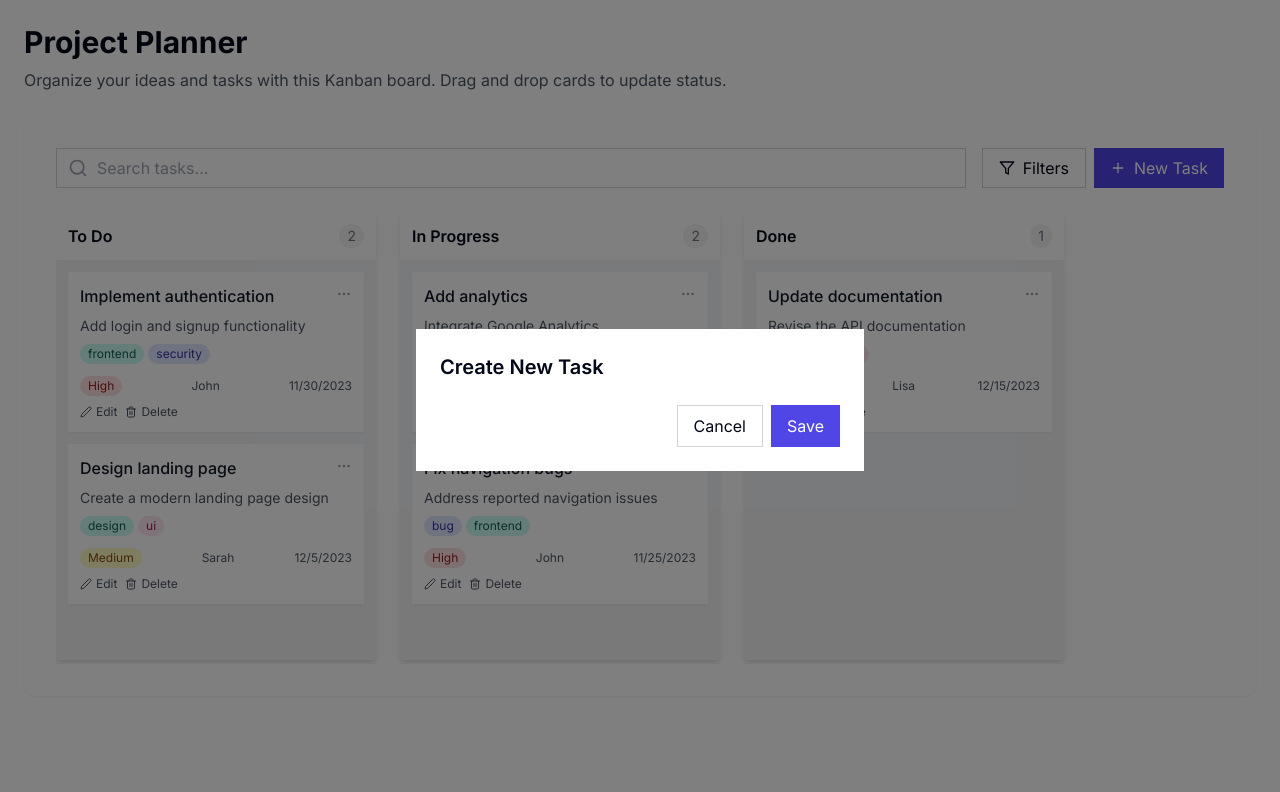
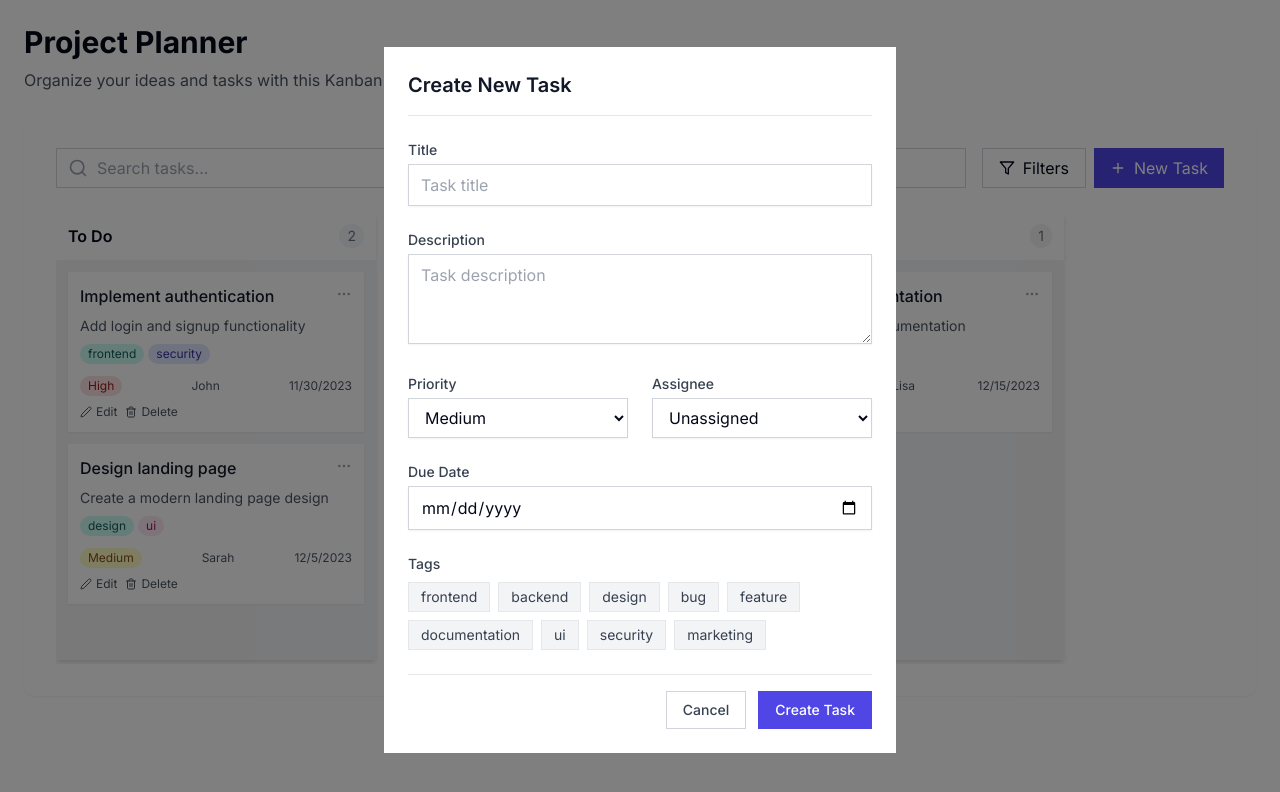
Before and after one commit to ShaikMoosa/Reflectly, a Next.js app: page /planner in a window 1280 px wide. Both pictures are taken after a click on the button "New Task". Shown: the top 792 px of the page. Built offline with nearby package versions, Linux system fonts and the light colour scheme.

Commit message:
Enhanced Create Task modal with Notion-style UI and improved UX

```diff
--- a/app/components/FixedKanbanBoard.tsx
+++ b/app/components/FixedKanbanBoard.tsx
@@ -127,6 +127,22 @@ const KanbanBoard: React.FC = () => {
     assignee: [] as string[],
     tags: [] as string[]
   });
+
+  // Form state for new/edit task
+  const [taskForm, setTaskForm] = useState({
+    id: '',
+    content: '',
+    description: '',
+    priority: 'medium' as 'low' | 'medium' | 'high',
+    assignee: '',
+    dueDate: '',
+    tags: [] as string[]
+  });
+
+  // Available assignees for dropdown
+  const assignees = ['John', 'Sarah', 'Mike', 'Lisa'];
+  // Available tags for selection
+  const availableTags = ['frontend', 'backend', 'design', 'bug', 'feature', 'documentation', 'ui', 'security', 'marketing'];
 
   // Handle drag end event
   const onDragEnd = (result: any) => {
@@ -293,8 +309,50 @@ const KanbanBoard: React.FC = () => {
   };
 
   const openTaskModal = (task: Task | null = null) => {
+    if (task) {
+      // Edit existing task
+      setTaskForm({
+        id: task.id,
+        content: task.content,
+        description: task.description || '',
+        priority: task.priority,
+        assignee: task.assignee || '',
+        dueDate: task.dueDate || '',
+        tags: [...task.tags]
+      });
+    } else {
+      // Create new task
+      setTaskForm({
+        id: `task-${Date.now()}`,
+        content: '',
+        description: '',
+        priority: 'medium',
+        assignee: '',
+        dueDate: '',
+        tags: []
+      });
+    }
     setCurrentTask(task);
     setShowModal(true);
+  };
+
+  const handleTagToggle = (tag: string) => {
+    if (taskForm.tags.includes(tag)) {
+      setTaskForm({
+        ...taskForm,
+        tags: taskForm.tags.filter(t => t !== tag)
+      });
+    } else {
+      setTaskForm({
+        ...taskForm,
+        tags: [...taskForm.tags, tag]
+      });
+    }
+  };
+
+  const handleFormSubmit = (e: React.FormEvent) => {
+    e.preventDefault();
+    handleSaveTask(taskForm);
   };
 
   const filteredData = getFilteredTasks();
@@ -436,40 +494,132 @@ const KanbanBoard: React.FC = () => {
         </div>
       </DragDropContext>
 
-      {/* Task modal */}
+      {/* Enhanced Notion-style Task modal */}
       {showModal && (
         <div className="fixed inset-0 bg-black bg-opacity-50 flex items-center justify-center z-50">
-          <div className="bg-white dark:bg-gray-800 rounded-lg p-6 w-full max-w-md">
-            <h2 className="text-xl font-semibold mb-4">
+          <div className="bg-white dark:bg-gray-800 rounded-lg p-6 w-full max-w-lg max-h-[90vh] overflow-y-auto">
+            <h2 className="text-xl font-semibold mb-6 text-gray-900 dark:text-white border-b pb-4 border-gray-200 dark:border-gray-700">
               {currentTask ? 'Edit Task' : 'Create New Task'}
             </h2>
-            <div className="flex justify-end space-x-2 mt-6">
+
+            <form onSubmit={handleFormSubmit} className="space-y-6">
+              {/* Title */}
+              <div>
+                <label className="block text-sm font-medium text-gray-700 dark:text-gray-300 mb-1">
+                  Title
+                </label>
+                <input
+                  type="text"
+                  value={taskForm.content}
+                  onChange={(e) => setTaskForm({...taskForm, content: e.target.value})}
+                  className="w-full px-3 py-2 bg-white dark:bg-gray-700 border border-gray-300 dark:border-gray-600 rounded-md shadow-sm focus:outline-none focus:ring-2 focus:ring-indigo-500 focus:border-indigo-500 dark:text-white"
+                  placeholder="Task title"
+                  required
+                />
+              </div>
+
+              {/* Description */}
+              <div>
+                <label className="block text-sm font-medium text-gray-700 dark:text-gray-300 mb-1">
+                  Description
+                </label>
+                <textarea
+                  value={taskForm.description}
+                  onChange={(e) => setTaskForm({...taskForm, description: e.target.value})}
+                  className="w-full px-3 py-2 bg-white dark:bg-gray-700 border border-gray-300 dark:border-gray-600 rounded-md shadow-sm focus:outline-none focus:ring-2 focus:ring-indigo-500 focus:border-indigo-500 dark:text-white"
+                  placeholder="Task description"
+                  rows={3}
+                />
+              </div>
+
+              <div className="grid grid-cols-1 md:grid-cols-2 gap-6">
+                {/* Priority */}
+                <div>
+                  <label className="block text-sm font-medium text-gray-700 dark:text-gray-300 mb-1">
+                    Priority
+                  </label>
+                  <select
+                    value={taskForm.priority}
+                    onChange={(e) => setTaskForm({...taskForm, priority: e.target.value as 'low' | 'medium' | 'high'})}
+                    className="w-full px-3 py-2 bg-white dark:bg-gray-700 border border-gray-300 dark:border-gray-600 rounded-md shadow-sm focus:outline-none focus:ring-2 focus:ring-indigo-500 focus:border-indigo-500 dark:text-white"
+                  >
+                    <option value="low">Low</option>
+                    <option value="medium">Medium</option>
+                    <option value="high">High</option>
+                  </select>
+                </div>
+
+                {/* Assignee */}
+                <div>
+                  <label className="block text-sm font-medium text-gray-700 dark:text-gray-300 mb-1">
+                    Assignee
+                  </label>
+                  <select
+                    value={taskForm.assignee}
+                    onChange={(e) => setTaskForm({...taskForm, assignee: e.target.value})}
+                    className="w-full px-3 py-2 bg-white dark:bg-gray-700 border border-gray-300 dark:border-gray-600 rounded-md shadow-sm focus:outline-none focus:ring-2 focus:ring-indigo-500 focus:border-indigo-500 dark:text-white"
+                  >
+                    <option value="">Unassigned</option>
+                    {assignees.map(assignee => (
+                      <option key={assignee} value={assignee}>{assignee}</option>
+                    ))}
+                  </select>
+                </div>
+              </div>
+
+              {/* Due Date */}
+              <div>
+                <label className="block text-sm font-medium text-gray-700 dark:text-gray-300 mb-1">
+                  Due Date
+                </label>
+                <input
+                  type="date"
+                  value={taskForm.dueDate}
+                  onChange={(e) => setTaskForm({...taskForm, dueDate: e.target.value})}
+                  className="w-full px-3 py-2 bg-white dark:bg-gray-700 border border-gray-300 dark:border-gray-600 rounded-md shadow-sm focus:outline-none focus:ring-2 focus:ring-indigo-500 focus:border-indigo-500 dark:text-white"
+                />
+              </div>
+
+              {/* Tags */}
+              <div>
+                <label className="block text-sm font-medium text-gray-700 dark:text-gray-300 mb-2">
+                  Tags
+                </label>
+                <div className="flex flex-wrap gap-2">
+                  {availableTags.map(tag => (
                     <button
-                className="px-4 py-2 border border-gray-300 dark:border-gray-600 rounded-lg hover:bg-gray-50 dark:hover:bg-gray-700"
+                      key={tag}
+                      type="button"
+                      onClick={() => handleTagToggle(tag)}
+                      className={`px-3 py-1 rounded-md text-sm transition-colors ${
+                        taskForm.tags.includes(tag)
+                          ? `${getTagColor(tag)} border border-transparent`
+                          : 'bg-gray-100 dark:bg-gray-700 text-gray-700 dark:text-gray-300 border border-gray-200 dark:border-gray-600'
+                      }`}
+                    >
+                      {tag}
+                    </button>
+                  ))}
+                </div>
+              </div>
+
+              {/* Action Buttons */}
+              <div className="flex justify-end space-x-3 pt-4 border-t border-gray-200 dark:border-gray-700">
+                <button
+                  type="button"
+                  className="px-4 py-2 text-sm font-medium text-gray-700 dark:text-gray-300 bg-white dark:bg-gray-800 border border-gray-300 dark:border-gray-600 rounded-md hover:bg-gray-50 dark:hover:bg-gray-700 transition-colors focus:outline-none focus:ring-2 focus:ring-indigo-500"
                   onClick={() => setShowModal(false)}
                 >
                   Cancel
                 </button>
                 <button
-                className="px-4 py-2 bg-indigo-600 text-white rounded-lg hover:bg-indigo-700"
-                onClick={() => {
-                  if (currentTask) {
-                    handleSaveTask(currentTask);
-                  } else {
-                    const newTask: Task = {
-                      id: `task-${Date.now()}`,
-                      content: 'New Task',
-                      description: '',
-                      priority: 'medium',
-                      tags: []
-                    };
-                    handleSaveTask(newTask);
-                  }
-                }}
+                  type="submit"
+                  className="px-4 py-2 text-sm font-medium text-white bg-indigo-600 border border-transparent rounded-md hover:bg-indigo-700 transition-colors focus:outline-none focus:ring-2 focus:ring-indigo-500"
                 >
-                Save
+                  {currentTask ? 'Save Changes' : 'Create Task'}
                 </button>
               </div>
+            </form>
           </div>
         </div>
       )}
```
Lines whose indentation alone changed are shown as unchanged.
